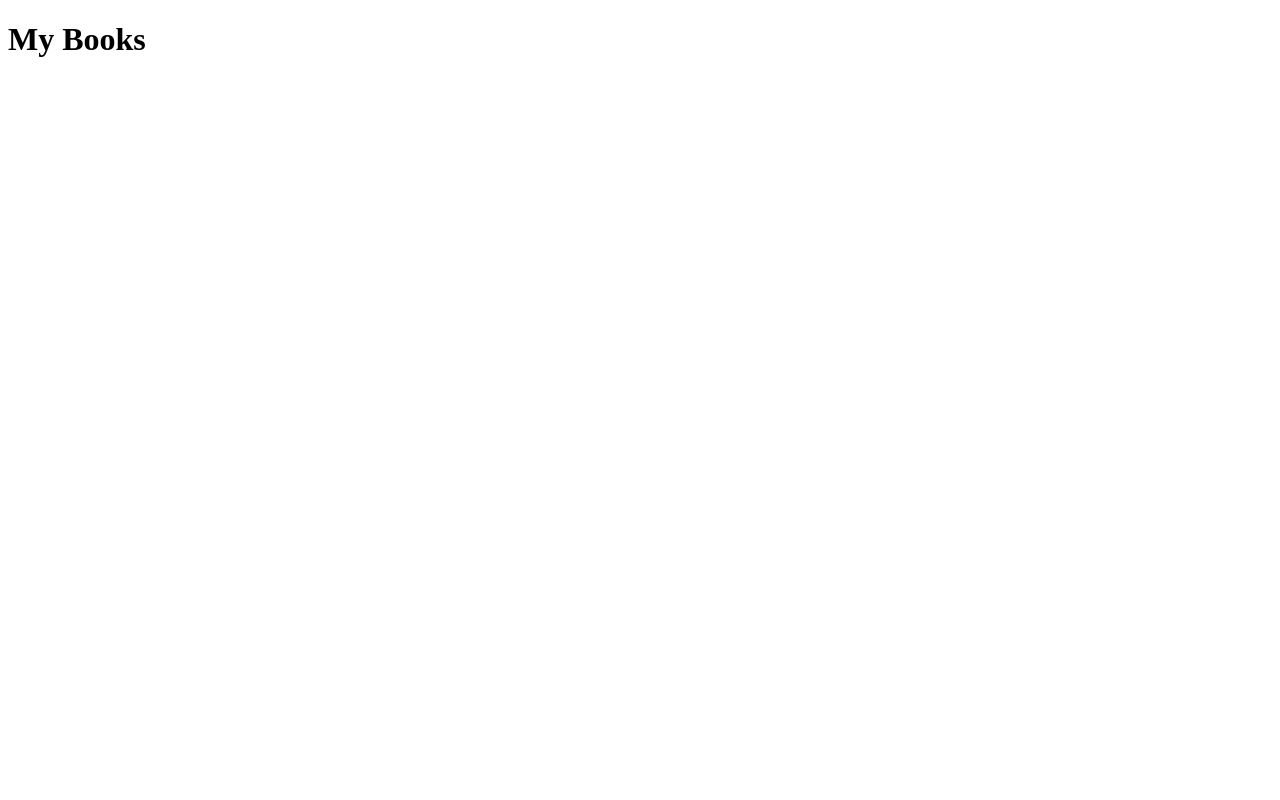
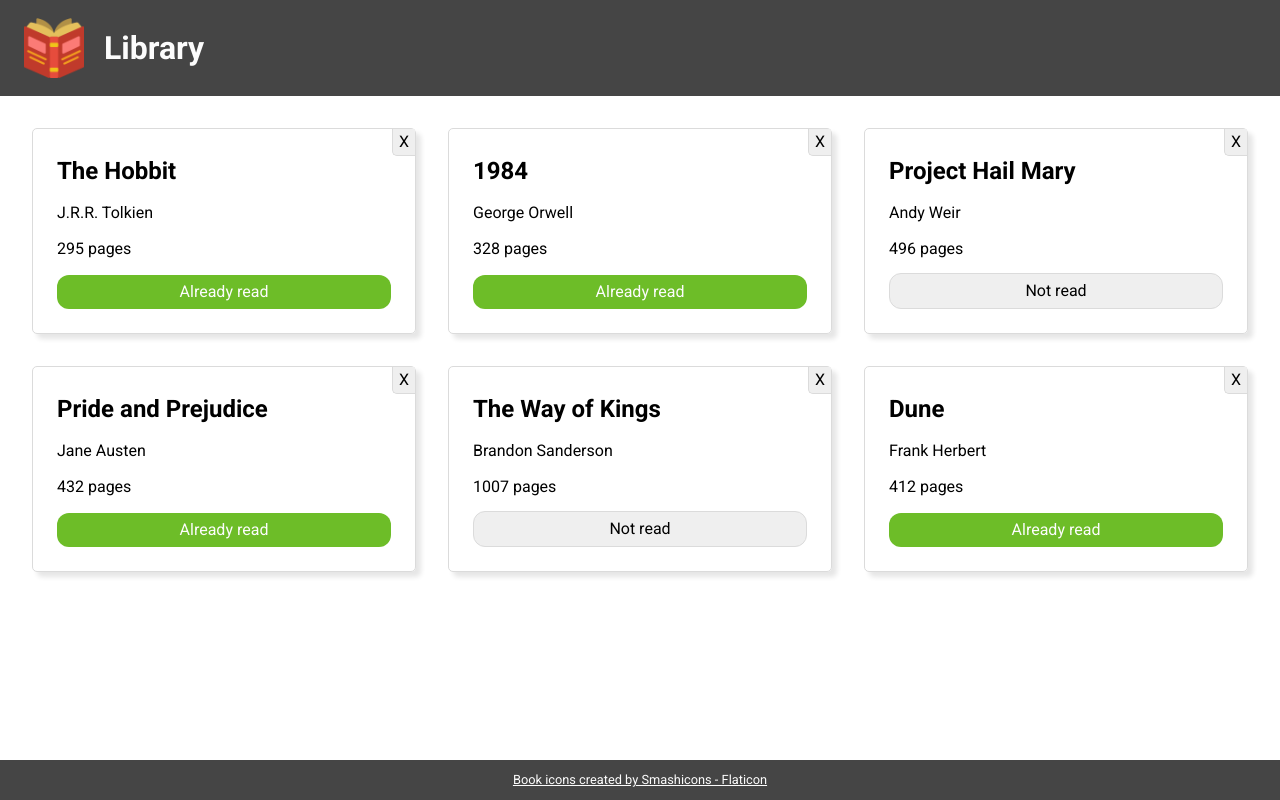
Before and after one commit to nw0110/Book-Library, a plain HTML site: page index.html in a window 1280 px wide. Drawn offline with Linux system fonts and the light colour scheme.

Commit message:
feat: Implement UI

```diff
--- a/index.html
+++ b/index.html
@@ -5,12 +5,20 @@
     <meta charset="UTF-8">
     <meta name="viewport" content="width=device-width, initial-scale=1.0">
     <title>Document</title>
-    <script src="script.js"></script>
+    <script src="script.js" defer></script>
+    <link rel="preconnect" href="https://fonts.googleapis.com">
+    <link rel="preconnect" href="https://fonts.gstatic.com" crossorigin>
+    <link href="https://fonts.googleapis.com/css2?family=Roboto:ital,wght@0,100;0,300;0,400;0,500;0,700;0,900;1,100;1,300;1,400;1,500;1,700;1,900&display=swap" rel="stylesheet">
+    <link rel="stylesheet" href="style.css">
 </head>
 
 <body>
-    <h1>My Books</h1>
+    <div class="header">
+        <img src="images/book.png" alt="book icon" class="logo">
+        <h1>Library</h1>
+    </div>
     <div class="library-container"></div>
+    <div class="footer"><a href="https://www.flaticon.com/free-icons/book" title="book icons">Book icons created by Smashicons - Flaticon</a></div>
 </body>
 
 </html>
--- a/script.js
+++ b/script.js
@@ -7,25 +7,60 @@ const myLibrary = [
     new Book("Dune", "Frank Herbert", 412, true)
 ];
 
-function Book(title, author, pages, read) {
+function Book(title, author, pages, isAlreadyRead) {
     this.title = title;
     this.author = author;
     this.pages = pages;
-    this.read = read;
+    this.isAlreadyRead = isAlreadyRead;
     this.info = function () {
-        return `${this.title} by ${this.author}, ${this.pages} pages, ${this.read ? 'read already' : 'not read yet'}`;
+        return `${this.title} by ${this.author}, ${this.pages} pages, ${this.isAlreadyRead ? 'read already' : 'not read yet'}`;
     }
 }
 
-function addBookToLibrary(title, author, pages, read) {
-    const book = new Book(title, author, pages, read);
+function addBookToLibrary(title, author, pages, isAlreadyRead) {
+    const book = new Book(title, author, pages, isAlreadyRead);
     myLibrary.push(book);
 }
 
 function renderLibrary() {
     const libraryContainer = document.querySelector(".library-container");
+
     for(let i = 0; i < myLibrary.length; i++){
-        bookCard = document.createElement("div");
+
+        const bookCard = document.createElement("div");
         bookCard.classList.add("book-card");
+
+        const title = document.createElement("h2");
+        title.textContent = myLibrary[i].title;
+        title.classList.add("book-title");
+
+        const author = document.createElement("div");
+        author.textContent = myLibrary[i].author;
+        author.classList.add("book-author");
+
+        const pages = document.createElement("div");
+        pages.textContent = myLibrary[i].pages + " pages";
+        pages.classList.add("book-pages");
+
+        const toggleReadBtn = document.createElement("button");
+        toggleReadBtn.setAttribute('type', 'button');
+        toggleReadBtn.textContent = myLibrary[i].isAlreadyRead === true ? "Already read" : "Not read";
+        toggleReadBtn.classList.add(myLibrary[i].isAlreadyRead === true ? "read" : "not-read");
+
+        deleteBtn = document.createElement("button");
+        deleteBtn.setAttribute('type', 'button');
+        deleteBtn.classList.add('delete');
+        deleteBtn.textContent = "X";
+
+
+        bookCard.appendChild(title);
+        bookCard.appendChild(author);
+        bookCard.appendChild(pages);
+        bookCard.appendChild(toggleReadBtn);
+        bookCard.appendChild(deleteBtn);
+
+        libraryContainer.appendChild(bookCard);
     }
 }
+
+renderLibrary();
--- a/style.css
+++ b/style.css
@@ -0,0 +1,163 @@
+/* Using CSS resets from https://www.joshwcomeau.com/css/custom-css-reset/
+
+/* 1. Use a more-intuitive box-sizing model */
+*,
+*::before,
+*::after {
+    box-sizing: border-box;
+}
+
+/* 2. Remove default margin */
+* {
+    margin: 0;
+}
+
+body {
+    /* 3. Add accessible line-height */
+    line-height: 1.5;
+    /* 4. Improve text rendering */
+    -webkit-font-smoothing: antialiased;
+}
+
+/* 5. Improve media defaults */
+img,
+picture,
+video,
+canvas,
+svg {
+    display: block;
+    max-width: 100%;
+}
+
+/* 6. Inherit fonts for form controls */
+input,
+button,
+textarea,
+select {
+    font: inherit;
+}
+
+/* 7. Avoid text overflows */
+p,
+h1,
+h2,
+h3,
+h4,
+h5,
+h6 {
+    overflow-wrap: break-word;
+}
+
+/* 8. Improve line wrapping */
+p {
+    text-wrap: pretty;
+}
+
+h1,
+h2,
+h3,
+h4,
+h5,
+h6 {
+    text-wrap: balance;
+}
+
+/*
+    9. Create a root stacking context
+    */
+#root,
+#__next {
+    isolation: isolate;
+}
+
+/* End of CSS resets*/
+
+:root {
+    --header-bg: #454545;
+    --bright-text: #fcfcfc;
+    --light-border: #dbdbdb;
+    --book-read: #6dbd28;
+}
+
+body {
+    display: grid;
+    height: 100vh;
+    grid-template-rows: 12vh 1fr 5vh;
+    font-family: Roboto, "Times New Roman", sans-serif;
+}
+
+.library-container {
+    display: grid;
+    grid-template-columns: repeat(auto-fit, minmax(300px, 1fr));
+    padding: 32px;
+    gap: 2rem;
+    place-content: start;
+}
+
+.footer {
+    background-color: var(--header-bg);
+    color: var(--bright-text);
+    display: grid;
+    place-content: center;
+}
+
+.footer a {
+    color: var(--bright-text);
+    font-size: 0.8rem;
+}
+
+.header {
+    padding: 1.5rem;
+    display: flex;
+    justify-content: start;
+    align-items: center;
+    gap: 20px;
+    background-color: var(--header-bg);
+    color: var(--bright-text);
+}
+
+.logo {
+    width: 60px;
+    height: 60px;
+}
+
+button {
+    cursor: pointer;
+    border: none;
+}
+
+button.read, button.not-read {
+    border-radius: 12px;
+    padding: 5px 12px 5px 12px;
+    border: none;
+    margin-top: auto;
+}
+
+button.not-read {
+    border: 0.2px solid var(--light-border);
+}
+
+button.read {
+    background-color: var(--book-read);
+    color: var(--bright-text);
+}
+
+button.delete{
+    position: absolute;
+    border-left: 1px solid var(--light-border);
+    border-bottom: 1px solid var(--light-border);
+    border-radius: 0px 0px 0px 5px;
+    right: 0px;
+    top: 0px;
+}
+
+.book-card {
+    position: relative;
+    border: 1px solid var(--light-border);
+    border-radius: 5px;
+    padding: 1.5rem;
+    box-shadow: 5px 5px 5px rgba(0,0,0, 0.1);
+    display: flex;
+    flex-direction: column;
+    gap: 12px;
+}
```
Also changed, not shown: images/book.png (added).
